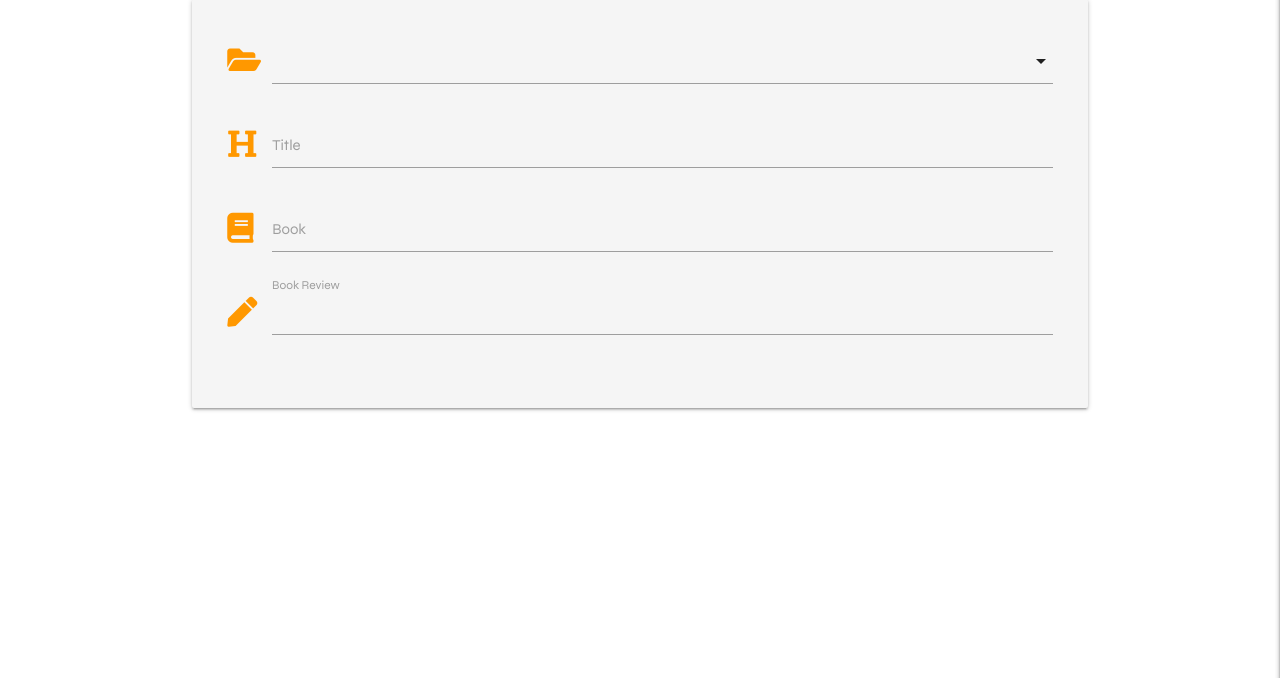
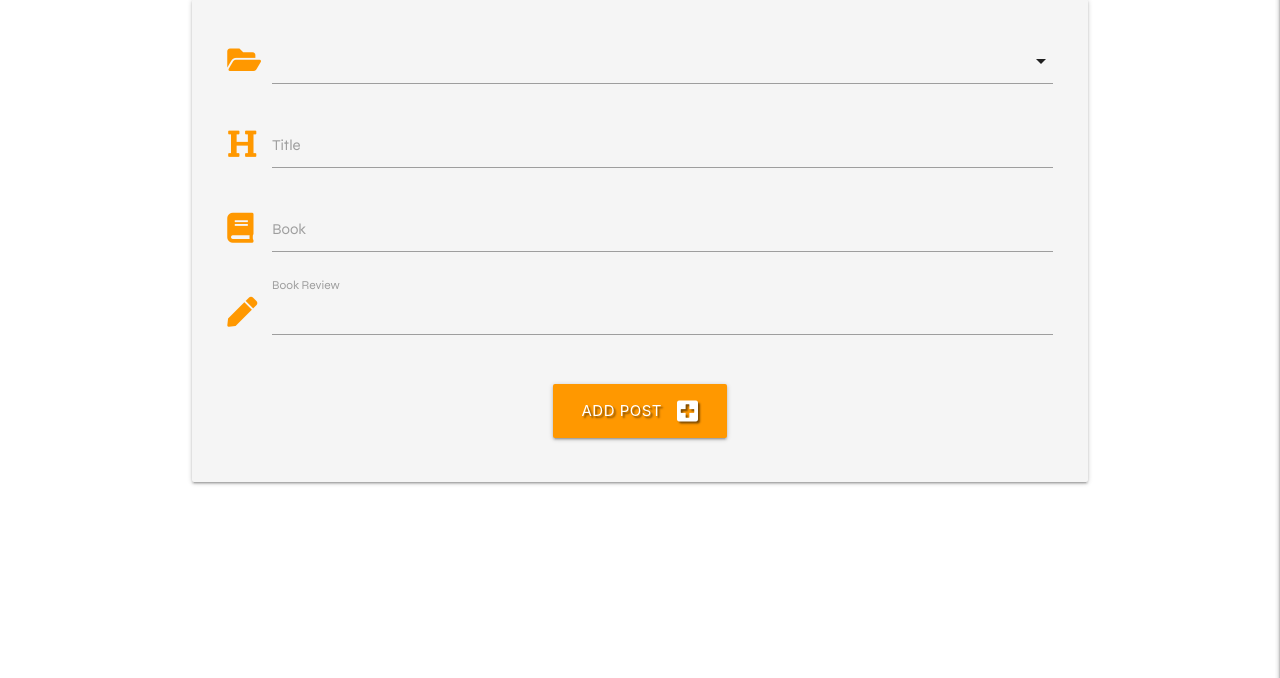
Before and after one commit to wyne-ybanez/PaperCut, a Flask app: page /add_post in a window 1280 px wide. Shown: the part 160-838 px from the top of the page. Run offline with Flask 2, Linux system fonts and the light colour scheme; data that the repository does not hold is empty; some libraries are stand-ins or nearby versions.

Commit message:
Allow user to submit post to DB

```diff
--- a/app.py
+++ b/app.py
@@ -5,6 +5,8 @@ from flask import (
 from flask_pymongo import PyMongo
 from bson.objectid import ObjectId
 from werkzeug.security import generate_password_hash, check_password_hash
+from datetime import datetime
+import datetime
 if os.path.exists("env.py"):
     import env
 
@@ -109,8 +111,22 @@ def logout():
     return redirect(url_for('login'))
 
 
-@app.route('/add_post')
+@app.route('/add_post', methods=['GET','POST'])
 def add_post():
+    today = datetime.date.today()
+    if request.method == 'POST':
+        post = {
+            'genre_name': request.form.get('genre_name'),
+            'post_title': request.form.get('post_title'),
+            'book': request.form.get('book'),
+            'review': request.form.get('review'),
+            'date': today.strftime('%d %B, %Y'),
+            'created_by': session['user']
+        }
+        mongo.db.posts.insert_one(post)
+        flash('Post Successfully Added')
+        return redirect(url_for('get_posts'))
+
     genres = mongo.db.genres.find().sort('genre_name',1)
     return render_template('add_post.html', genres=genres)
 
--- a/templates/add_post.html
+++ b/templates/add_post.html
@@ -4,7 +4,7 @@
     <h3 class="center-align">Add Post</h3>
 
     <div class="row card-panel grey lighten-4">
-        <form class="col s12" method="POST" action="">
+        <form class="col s12" method="POST" action="{{ url_for('add_post') }}">
             <div class="row">
                 <!-- Genre -->
                 <div class="input-field col s12">
@@ -18,24 +18,31 @@
                 <!-- Title -->
                 <div class="input-field col s12">
                     <i class="fas fa-heading prefix orange-text"></i>
-                    <input id="Review_title" name="Review_title" type="text" minlength="5" maxlength="50"
+                    <input id="post_title" name="post_title" type="text" minlength="5" maxlength="200"
                         type="text" class="validate" required>
-                    <label for="Review_title">Title</label>
+                    <label for="post_title">Title</label>
                 </div>
                 <!-- Book -->
                 <div class="input-field col s12">
                     <i class="fas fa-book prefix orange-text"></i>
-                    <input id="Book" name="Book" type="text" minlength="5" maxlength="20"
+                    <input id="book" name="book" type="text" minlength="5" maxlength="200"
                         type="text" class="validate" required>
-                    <label for="Book">Book</label>
+                    <label for="book">Book</label>
                 </div>
                 <!-- Book Review -->
                 <div class="input-field col s12">
                     <i class="fas fa-pen prefix orange-text"></i>
                     <textarea id="review" name="review" class="materialize-textarea" minlength="5"
-                        maxlength="1500" data-length="1500" required>
+                        maxlength="3000" data-length="1500" required>
                     </textarea>
                     <label for="review">Book Review</label>
+                </div>
+            </div>
+            <div class="row">
+                <div class="col s12 center-align">
+                    <button type="submit" class="btn-large orange text-shadow">
+                        Add Post <i class="fas fa-plus-square right"></i>
+                    </button>
                 </div>
             </div>
         </form>
--- a/templates/login.html
+++ b/templates/login.html
@@ -11,7 +11,7 @@
                 <!-- username -->
                 <div class="row">
 					<div class="input-field col s12">
-						<i class="fas fa-user-cog prefix orange"></i>
+						<i class="fas fa-user-cog prefix"></i>
 						<input id="username" name="username" type="text" minlength="4"
                             maxlength="15" pattern="^[a-zA-Z0-9]{4,15}$" class="validate" required>
 						<label for="username">Username</label>
@@ -20,7 +20,7 @@
                 <!-- passowrd -->
                 <div class="row">
                     <div class="input-field col s12">
-						<i class="fas fa-user-lock prefix orange"></i>
+						<i class="fas fa-user-lock prefix"></i>
                         <input id="password" name="password" type="password" minlength="5"
                             maxlength="15" pattern="^[a-zA-Z0-9]{5,15}$" class="validate" required>
                         <label for="password">Password</label>
```
